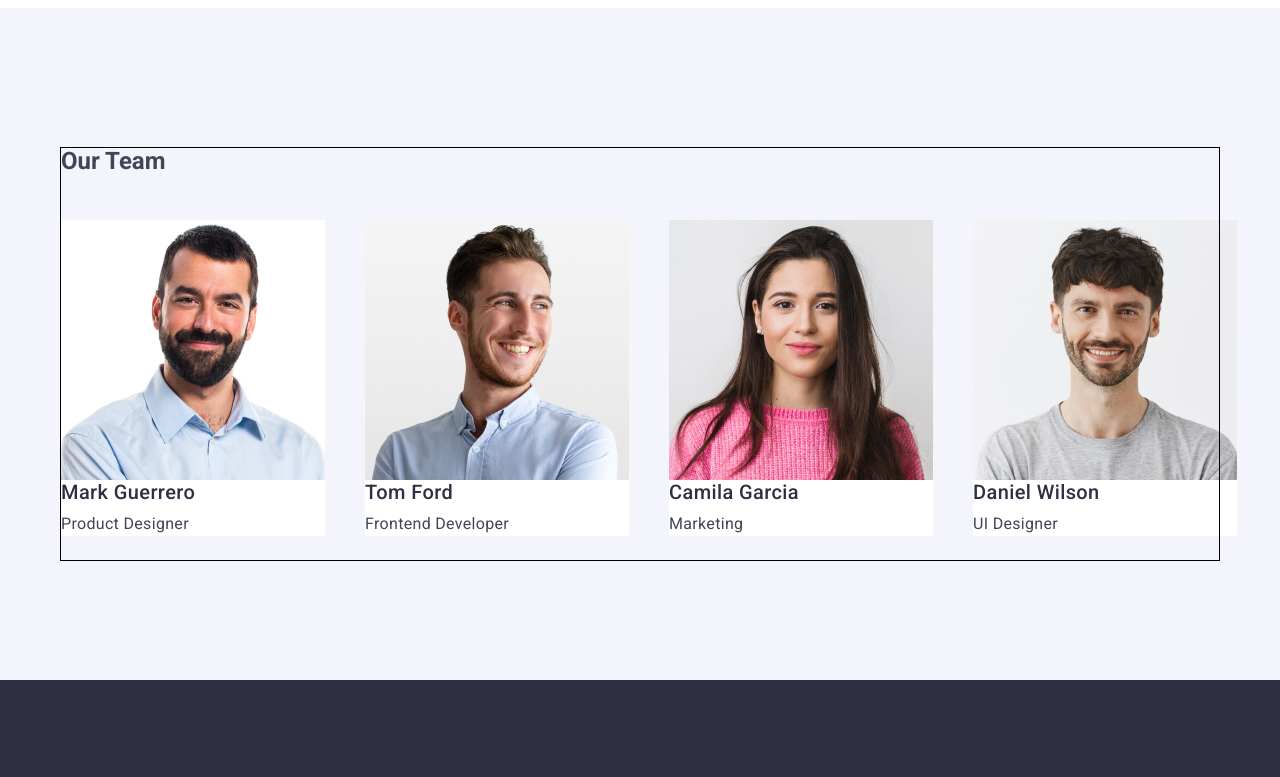
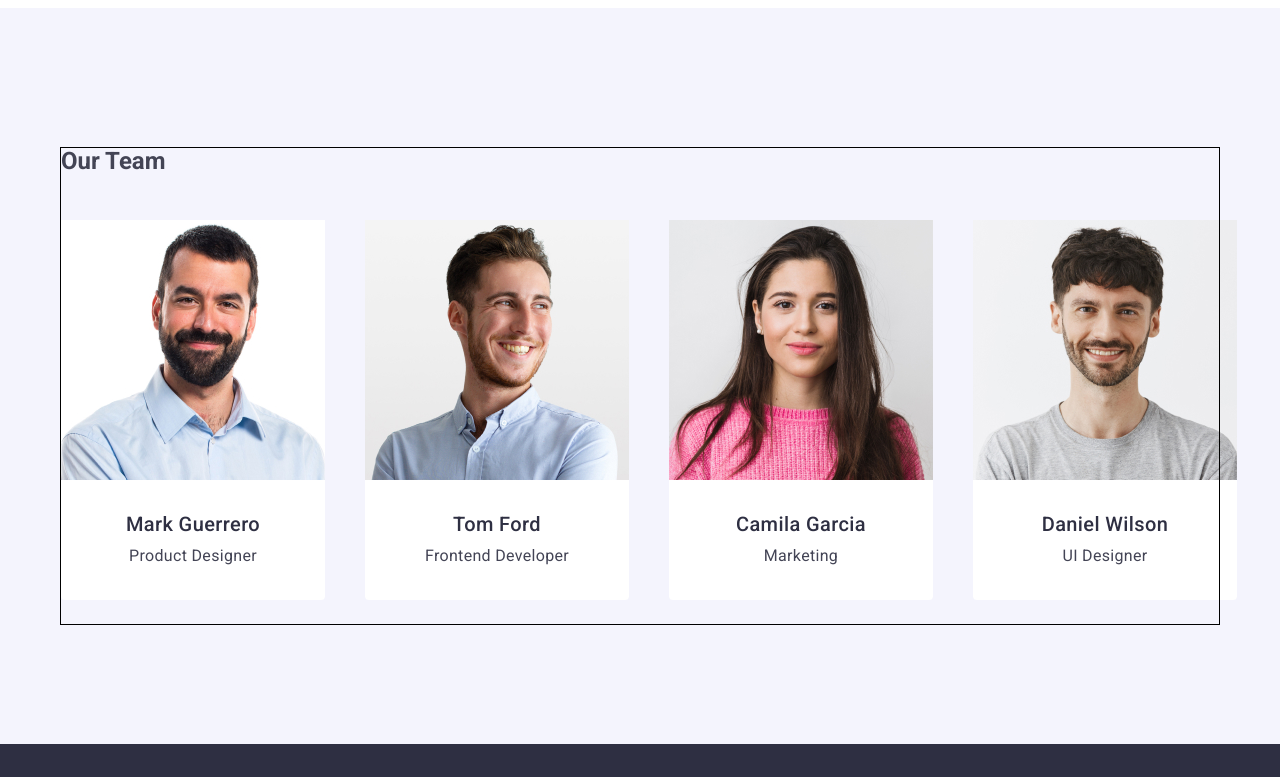
Before and after one commit to Maksym-Kotsiupak/goit-markup-hw-03, a plain HTML site: page index.html in a window 1280 px wide. Shown: the part 1928-2705 px from the top of the page. Drawn offline with nearby package versions, Linux system fonts and the light colour scheme.

Commit message:
flex-ustal

```diff
--- a/css/style.css
+++ b/css/style.css
@@ -190,6 +190,7 @@ padding: 24px 0;
         letter-spacing: 0.02em;
         margin-top: 0;
         margin-bottom: 0;
+        text-align: center;
 }
 
 /* sectio 2 */
@@ -227,8 +228,12 @@ padding: 24px 0;
 }
 .work-list{
     background-color: #FFFFFF;
+    width: calc((100% - 72px) / 4);
+    border-radius: 0px 0px 4px 4px;
 }
-
+.name-person{
+    padding: 32px 16px
+}
 
 
 
@@ -378,6 +383,7 @@ align-items: center;
     color: var(--title-text-color);
     margin-top: 0;
     margin-bottom: 8px;
+    text-align: center;
 }
 
 
--- a/index.html
+++ b/index.html
@@ -99,23 +99,23 @@
             <ul class="list">
                 <li class="work-list">
                     <img src="./images/p1.jpg" alt="photo Mark Guerrero" width="264" height="260">
-                    <h3 class="title">Mark Guerrero</h3>
-                    <p class="title-text">Product Designer</p>
+                    <div class="name-person"><h3 class="title">Mark Guerrero</h3>
+                    <p class="title-text">Product Designer</p></div>
                 </li>
                 <li class="work-list">
                     <img src="./images/p2.jpg" alt="photo Tom Ford" width="264" height="260">
-                    <h3 class="title">Tom Ford</h3>
-                    <p class="title-text">Frontend Developer</p>
+                    <div class="name-person"><h3 class="title">Tom Ford</h3>
+                    <p class="title-text">Frontend Developer</p></div>
                 </li>
                 <li class="work-list">
                     <img src="./images/p3.jpg" alt="photo Camila Garcia" width="264" height="260">
-                    <h3 class="title">Camila Garcia</h3>
-                    <p class="title-text">Marketing</p>
+                    <div class="name-person"><h3 class="title">Camila Garcia</h3>
+                    <p class="title-text">Marketing</p></div>
                 </li>
                 <li class="work-list">
                     <img src="./images/p4.jpg" alt="photo Daniel Wilson" width="264" height="260">
-                    <h3 class="title">Daniel Wilson</h3>
-                    <p class="title-text">UI Designer</p>
+                    <div class="name-person"><h3 class="title">Daniel Wilson</h3>
+                    <p class="title-text">UI Designer</p></div>
                 </li>
             </ul>
         </div>
```
